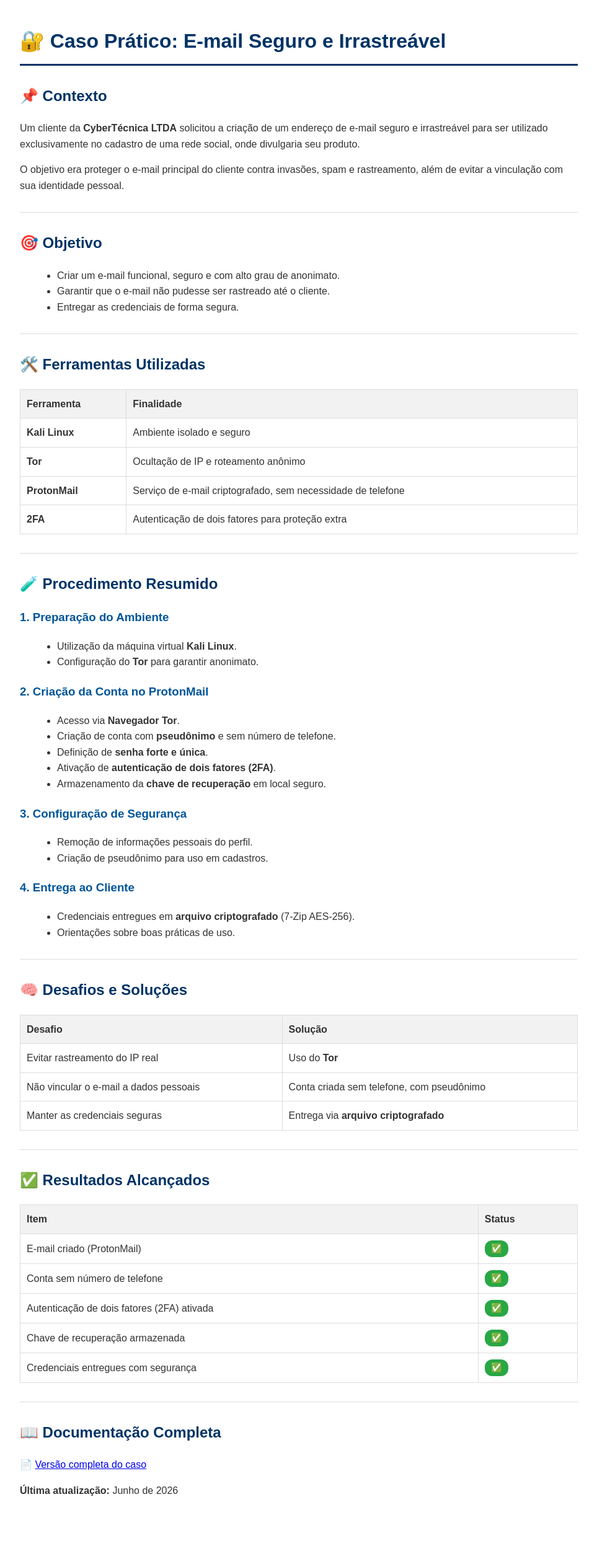
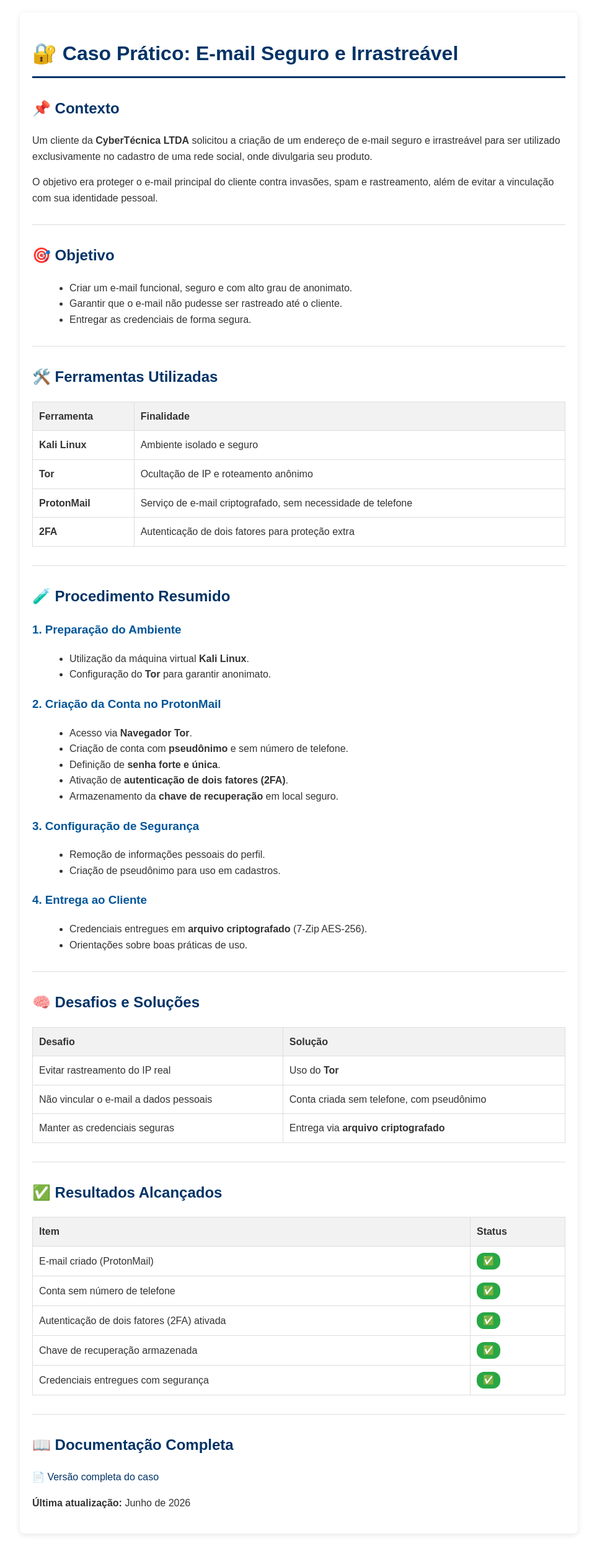
Before and after one commit to joaosolano/cybersecurity-corporate-lab, a Jekyll site: the page docs/email-seguro.html, which Jekyll copies as it is, in a window 1280 px wide. Shown: the whole page at 62% size, without its empty margins (158-1121 px from the left). Built offline with Jekyll 4.4.1, drawn with Linux system fonts in a browser that asks for light colours; before the commit the page ends 2454 px from its top, so only the background shows below that.

Commit message:
Update email-seguro.html

```diff
--- a/docs/email-seguro.html
+++ b/docs/email-seguro.html
@@ -61,9 +61,23 @@
             border: 0;
             border-top: 1px solid #ddd;
         }
+        a {
+            color: #003366;
+            text-decoration: none;
+        }
+        a:hover {
+            text-decoration: underline;
+        }
+        .container {
+            background: #fff;
+            padding: 20px;
+            border-radius: 8px;
+            box-shadow: 0 2px 10px rgba(0,0,0,0.1);
+        }
     </style>
 </head>
 <body>
+<div class="container">
 
     <h1>🔐 Caso Prático: E-mail Seguro e Irrastreável</h1>
 
@@ -84,10 +98,13 @@
 
     <h2>🛠️ Ferramentas Utilizadas</h2>
     <table>
+        <thead>
             <tr>
                 <th>Ferramenta</th>
                 <th>Finalidade</th>
             </tr>
+        </thead>
+        <tbody>
             <tr>
                 <td><strong>Kali Linux</strong></td>
                 <td>Ambiente isolado e seguro</td>
@@ -104,6 +121,7 @@
                 <td><strong>2FA</strong></td>
                 <td>Autenticação de dois fatores para proteção extra</td>
             </tr>
+        </tbody>
     </table>
 
     <hr>
@@ -141,10 +159,13 @@
 
     <h2>🧠 Desafios e Soluções</h2>
     <table>
+        <thead>
             <tr>
                 <th>Desafio</th>
                 <th>Solução</th>
             </tr>
+        </thead>
+        <tbody>
             <tr>
                 <td>Evitar rastreamento do IP real</td>
                 <td>Uso do <strong>Tor</strong></td>
@@ -157,16 +178,20 @@
                 <td>Manter as credenciais seguras</td>
                 <td>Entrega via <strong>arquivo criptografado</strong></td>
             </tr>
+        </tbody>
     </table>
 
     <hr>
 
     <h2>✅ Resultados Alcançados</h2>
     <table>
+        <thead>
             <tr>
                 <th>Item</th>
                 <th>Status</th>
             </tr>
+        </thead>
+        <tbody>
             <tr>
                 <td>E-mail criado (ProtonMail)</td>
                 <td><span class="badge badge-success">✅</span></td>
@@ -187,14 +212,16 @@
                 <td>Credenciais entregues com segurança</td>
                 <td><span class="badge badge-success">✅</span></td>
             </tr>
+        </tbody>
     </table>
 
     <hr>
 
     <h2>📖 Documentação Completa</h2>
-<p>📄 <a href="https://github.com/joaosolano/cybersecurity-corporate-lab/blob/main/docs/email_seguro.md">Versão completa do caso</a></p>
+    <p>📄 <a href="https://github.com/joaosolano/cybersecurity-corporate-lab/blob/main/docs/email_seguro.md" target="_blank">Versão completa do caso</a></p>
 
     <p><strong>Última atualização:</strong> Junho de 2026</p>
 
+</div>
 </body>
 </html>
```
Lines whose indentation alone changed are shown as unchanged.
